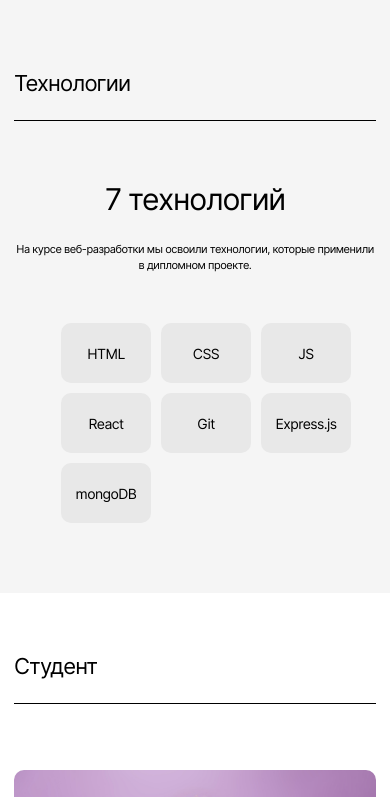
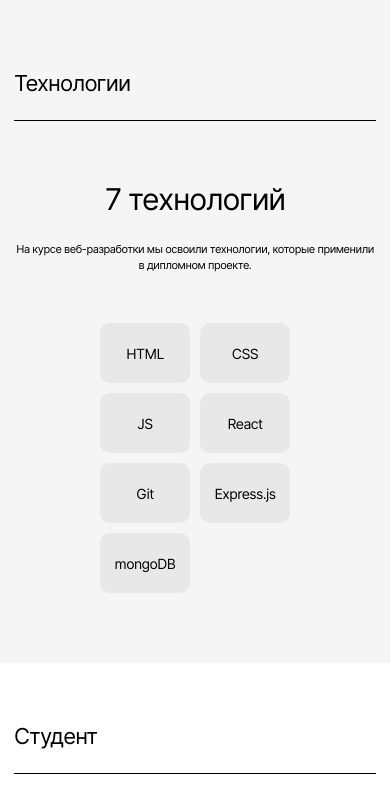
Before and after one commit to nargisi/movies-explorer-frontend, a React (Create React App) app: page / in a window 390 px wide. Shown: the part 1300-2097 px from the top of the page. Built offline with nearby package versions, Linux system fonts and the light colour scheme.

Commit message:
Fix section Techs, small refactoring

```diff
--- a/src/components/Main/AboutMe/AboutMe.js
+++ b/src/components/Main/AboutMe/AboutMe.js
@@ -16,7 +16,7 @@
             Я родилась и живу в городе Минске, закончила факультет финансов
             БГЭУ. У меня есть муж и 2 сына. Я люблю читать, шить, слушать
             музыку, смотреть фильмы на английском языке, а ещё увлекаюсь силовым
-            фитесом. Недавно начала кодить. В данный момент прохожу курсы по
+            фитнесом. Недавно начала кодить. В данный момент прохожу курсы по
             веб-разработке.
           </p>
           <p className="about-me__tech">Github</p>
--- a/src/components/Main/Promo/Promo.css
+++ b/src/components/Main/Promo/Promo.css
@@ -1,7 +1,6 @@
 .promo__container{
     background: #F3C1F8;
     padding: 0 70px;
-    /* margin-top: -74px; */
 }
 
 
--- a/src/components/Main/Techs/Techs.css
+++ b/src/components/Main/Techs/Techs.css
@@ -1,6 +1,14 @@
 .techs__container{
     padding: 100px 70px;
     background: #F5F5F5;
+}
+
+
+.techs__box{
+    display: flex;
+    flex-direction: column;
+    justify-content: center;
+    align-items: center;
 }
 
 
@@ -33,16 +41,9 @@
 }
 
 
-.techs__box{
-    display: flex;
-    justify-content: center;
-}
-
-
 .techs__container-list{
-    display: flex;
-    justify-content: center;
-    flex-wrap: wrap;
+    display: grid;
+    grid-template-columns: repeat(7, 90px);
     gap:10px;
     margin: 0;
     padding: 0;
@@ -50,7 +51,6 @@
 
 
 .techs__container-list__item{
-    width: 90px;
     height: 60px;
     font-family: 'Inter', Arial, Helvetica, sans-serif;
     font-style: normal;
@@ -98,9 +98,6 @@
         line-height: 16px;
     }
     .techs__container-list{
-        padding-left: 47px;
-    }
-    .techs__container-list{
-        justify-content: flex-start;
+        grid-template-columns: repeat(2, 90px);
     }
 }
--- a/src/components/Main/Techs/Techs.js
+++ b/src/components/Main/Techs/Techs.js
@@ -6,12 +6,12 @@
   return (
     <section className="techs__container">
       <Line>Технологии</Line>
-      <h2 className="techs__title">7 технологий</h2>
-      <p className="techs__paragraph">
-        На курсе веб-разработки мы освоили технологии, которые применили в
-        дипломном проекте.
-      </p>
       <div className="techs__box">
+        <h2 className="techs__title">7 технологий</h2>
+        <p className="techs__paragraph">
+          На курсе веб-разработки мы освоили технологии, которые применили в
+          дипломном проекте.
+        </p>
         <ul className="techs__container-list">
           <li className="techs__container-list__item">HTML</li>
           <li className="techs__container-list__item">CSS</li>
--- a/src/components/Movies/FilterCheckBox/FilterCheckBox.css
+++ b/src/components/Movies/FilterCheckBox/FilterCheckBox.css
@@ -18,7 +18,6 @@
     /* identical to box height, or 138% */
     color: #000000;
     padding: 27px 0 27px 15px;
-    margin-right: 30px;
 }
 
 
@@ -68,7 +67,6 @@
   }
 
 
-
   @media screen and (max-width: 767px) {
     .filter-check-box__normal{
         display: none;
--- a/src/components/Movies/Movies.css
+++ b/src/components/Movies/Movies.css
@@ -26,6 +26,7 @@
     opacity: 0.8;
 }
 
+
 .movies__add-container{
     display: flex;
     align-items: center;
--- a/src/components/Movies/MoviesCard/MoviesCard.css
+++ b/src/components/Movies/MoviesCard/MoviesCard.css
@@ -62,6 +62,7 @@
     width: 100%;
 }
 
+
 .movies-card__sign{
     display: flex;
     justify-content: space-between;
--- a/src/components/Movies/MoviesCardList/MoviesCardList.css
+++ b/src/components/Movies/MoviesCardList/MoviesCardList.css
@@ -1,6 +1,7 @@
 .movies-card-list__container{
     padding-top: 70px;
 }
+
 
 .movies-card-list__box{
     display: grid;
--- a/src/components/Movies/SearchForm/SearchForm.css
+++ b/src/components/Movies/SearchForm/SearchForm.css
@@ -10,6 +10,8 @@
     align-items: center;
     background-color: #F9F9F9;
     border-radius: 9px;
+    padding-left: 19px;
+    padding-right: 30px;
 }
 
 
@@ -18,18 +20,16 @@
     width: 34px;
     height: 34px;
     background-repeat: no-repeat;
-    background-size: contain;
+    background-size: cover;
     border: none ;
-    margin-left: 19px;
     margin-right: 10px;
     display: inline-block;
-    transform: translateY(8px);
 }
 
 
 .search-form__input{
     height: 40px;
-    width: 100%;
+    flex-grow: 1;
     background-color: #F9F9F9;
     border: none;
     font-family: 'Inter', Arial, Helvetica, sans-serif;
@@ -61,7 +61,6 @@
     border: none;
     background-color: #F9F9F9;
     display: inline-block;
-    transform: translateY(1px);
     cursor: pointer;
 }
 
@@ -74,7 +73,6 @@
 .search-form__stroke{
     background-image: url(../../../images/stroke.svg);
     background-repeat: no-repeat;
-    background-size: contain;
     border: none;
     margin-left: 30px;
     margin-right: 30px;
@@ -82,7 +80,6 @@
     background-color: #F9F9F9;
     width: 1px;
     height: 40px;
-    transform: translateY(5px);
 }
 
 
@@ -114,6 +111,8 @@
     .search-form__bar{
         width: 100%;
         margin-bottom: 20px;
+        padding-left: 0;
+        padding-right: 0;
     }
     .search-form__button{
         margin-right: 19px;
--- a/src/components/PageNotFound/PageNotFound.css
+++ b/src/components/PageNotFound/PageNotFound.css
@@ -6,6 +6,7 @@
     height: 100vh;
 
 }
+
 
 .not-found {
     display: flex;
@@ -29,6 +30,7 @@
 
 }
 
+
 .not-found__text{
     font-family: 'Inter', Arial, Helvetica, sans-serif;
     font-style: normal;
@@ -40,6 +42,7 @@
     margin: 0;
     margin-bottom: 184px;
 }
+
 
 .button__to-main{
     font-family: 'Inter';
```
